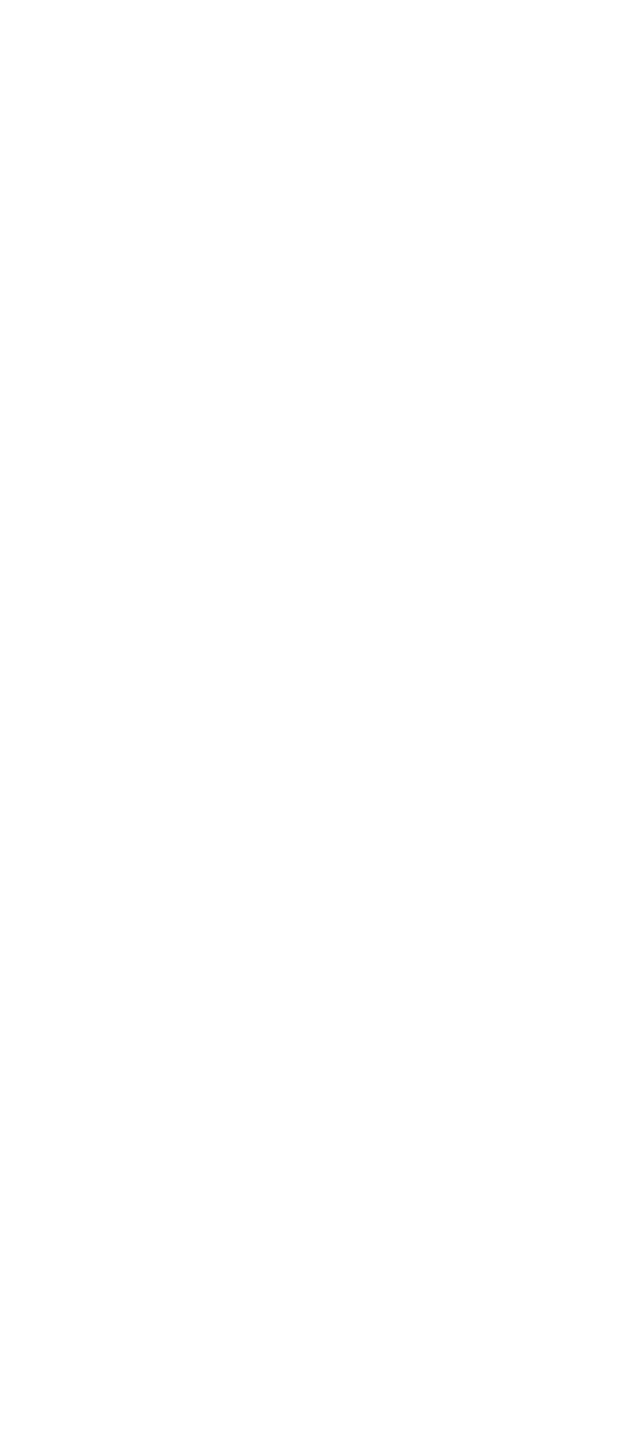
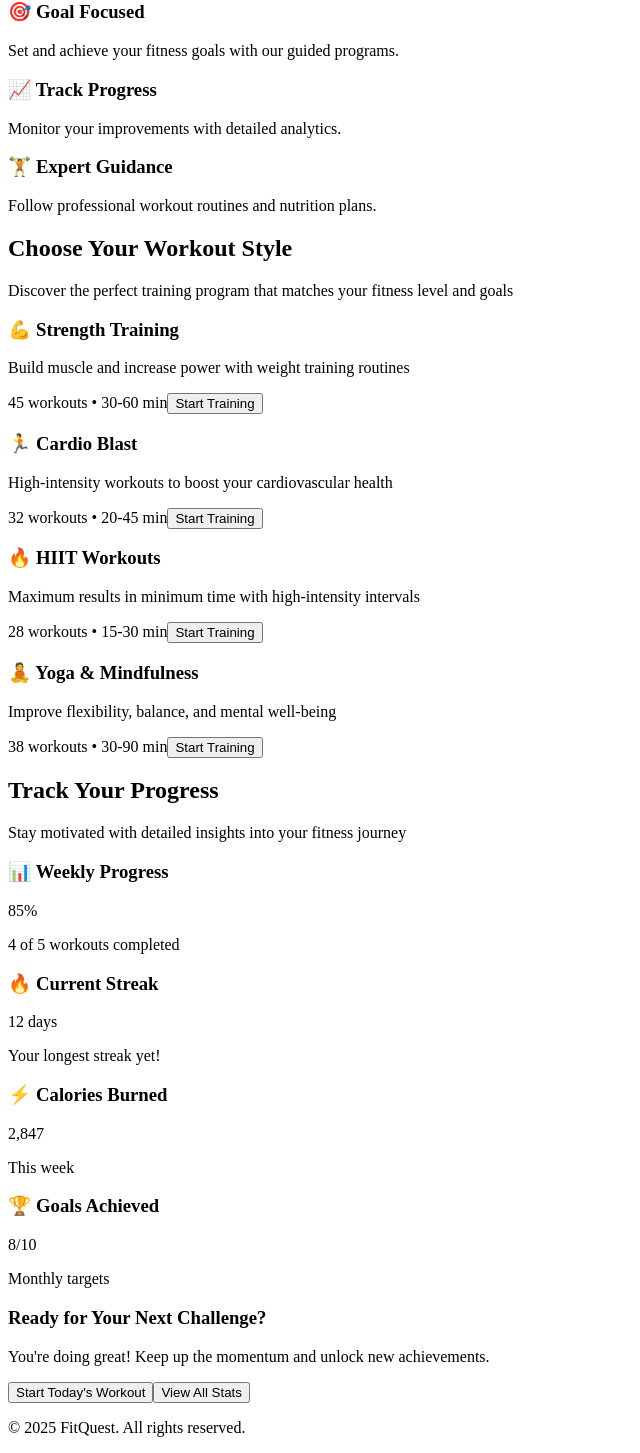
Before and after one commit to 030817SOM/Customer-Fitness, a React (Vite) app in the folder client/: page / in a window 1280 px wide. Shown: the part 273-1726 px from the top of the page, without its empty margins (0-640 px from the left). Before the commit the page ends 800 px from the top, so only its background shows below. Built offline with nearby package versions, Linux system fonts and the light colour scheme.

Commit message:
Refactor Hero component to HomePage component

```diff
--- a/client/src/App.jsx
+++ b/client/src/App.jsx
@@ -1,12 +1,14 @@
-import { useState } from "react";
+import React from 'react';
+import { useState } from 'react';
 
-function Hero() {
-  const [menuOpen, setMenuOpen] = useState(false);
+const HomePage = () => {
+   const [menuOpen, setMenuOpen] = useState(false);
 
   const closeMenu = () => setMenuOpen(false);
 
   return (
-    <div className='hero'>
+    <div className='home-page'>
+     <div className='hero'>
       <div className="hero-top">
         <h1 className="logo">FitQuest</h1>
 
@@ -36,7 +38,136 @@ function Hero() {
         </nav>
       </div>
     </div>
+
+
+      <section className="intro">
+        <h2>Unlock your potential</h2>
+        <p>
+          With personalized workouts, progress tracking, and a community that motivates you to reach your goals.
+        </p>
+        <div className="intro-buttons">
+          <button className="cta-btn primary">Start Your Journey</button>
+          <button className="cta-btn">View Workouts</button>
+        </div>
+      </section>
+
+      <section className="features">
+        <div className="feature">
+          <h3>🎯 Goal Focused</h3>
+          <p>Set and achieve your fitness goals with our guided programs.</p>
+        </div>
+        <div className="feature">
+          <h3>📈 Track Progress</h3>
+          <p>Monitor your improvements with detailed analytics.</p>
+        </div>
+        <div className="feature">
+          <h3>🏋️ Expert Guidance</h3>
+          <p>Follow professional workout routines and nutrition plans.</p>
+        </div>
+      </section>
+
+      <section className="workouts">
+        <h2>Choose Your Workout Style</h2>
+        <p className="subtitle">
+          Discover the perfect training program that matches your fitness level and goals
+        </p>
+
+        <div className="workout-grid">
+          <div className="workout-card">
+            <h3>💪 Strength Training</h3>
+            <p>Build muscle and increase power with weight training routines</p>
+            <span className="meta">45 workouts • 30-60 min</span>
+            <button className="cta-btn primary">Start Training</button>
+          </div>
+
+          <div className="workout-card">
+            <h3>🏃 Cardio Blast</h3>
+            <p>High-intensity workouts to boost your cardiovascular health</p>
+            <span className="meta">32 workouts • 20-45 min</span>
+            <button className="cta-btn primary">Start Training</button>
+          </div>
+
+          <div className="workout-card">
+            <h3>🔥 HIIT Workouts</h3>
+            <p>Maximum results in minimum time with high-intensity intervals</p>
+            <span className="meta">28 workouts • 15-30 min</span>
+            <button className="cta-btn primary">Start Training</button>
+          </div>
+
+          <div className="workout-card">
+            <h3>🧘 Yoga & Mindfulness</h3>
+            <p>Improve flexibility, balance, and mental well-being</p>
+            <span className="meta">38 workouts • 30-90 min</span>
+            <button className="cta-btn primary">Start Training</button>
+          </div>
+        </div>
+      </section>
+
+      <section className="track-progress">
+        <h2>Track Your Progress</h2>
+        <p className="subtitle">
+          Stay motivated with detailed insights into your fitness journey
+        </p>
+
+        <div className="progress-grid">
+          <div className="progress-card">
+            <h3>📊 Weekly Progress</h3>
+            <p className="stat">85%</p>
+            <div className="progress-bar">
+              <div className="progress-fill" style={{ width: "85%" }}></div>
+            </div>
+            <span>4 of 5 workouts completed</span>
+          </div>
+
+          <div className="progress-card">
+            <h3>🔥 Current Streak</h3>
+            <p className="stat">12 days</p>
+            <div className="progress-bar">
+              <div className="progress-fill" style={{ width: "60%" }}></div>
+            </div>
+            <span>Your longest streak yet!</span>
+          </div>
+
+          <div className="progress-card">
+            <h3>⚡ Calories Burned</h3>
+            <p className="stat">2,847</p>
+            <div className="progress-bar">
+              <div className="progress-fill" style={{ width: "70%" }}></div>
+            </div>
+            <span>This week</span>
+          </div>
+
+          <div className="progress-card">
+            <h3>🏆 Goals Achieved</h3>
+            <p className="stat">8/10</p>
+            <div className="progress-bar">
+              <div className="progress-fill" style={{ width: "80%" }}></div>
+            </div>
+            <span>Monthly targets</span>
+          </div>
+        </div>
+
+        <div className="challenge">
+          <h3>Ready for Your Next Challenge?</h3>
+          <p>You're doing great! Keep up the momentum and unlock new achievements.</p>
+          <div className="challenge-buttons">
+            <button className="cta-btn primary">Start Today's Workout</button>
+            <button className="cta-btn">View All Stats</button>
+          </div>
+        </div>
+      </section>
+
+      <footer className="footer">
+        <p>© 2025 FitQuest. All rights reserved.</p>
+        <nav className="footer-links">
+          <a href="/about">About Us</a>
+          <a href="/contact">Contact</a>
+          <a href="/privacy">Privacy Policy</a>
+          <a href="/terms">Terms of Service</a>
+        </nav>
+      </footer>
+    </div>
   );
-}
+};
 
-export default Hero;
+export default HomePage;
```
